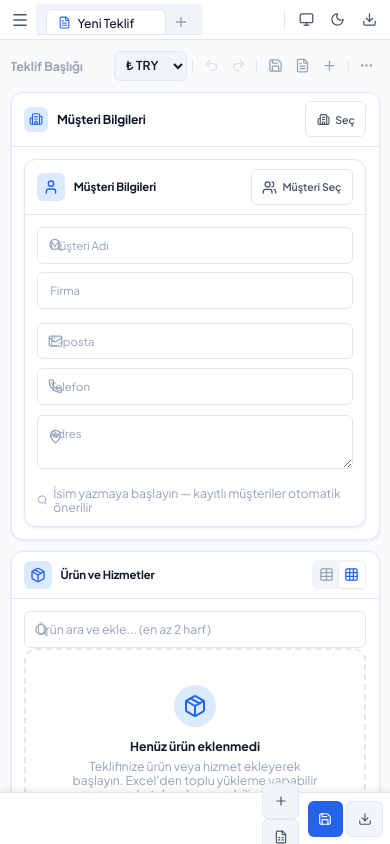
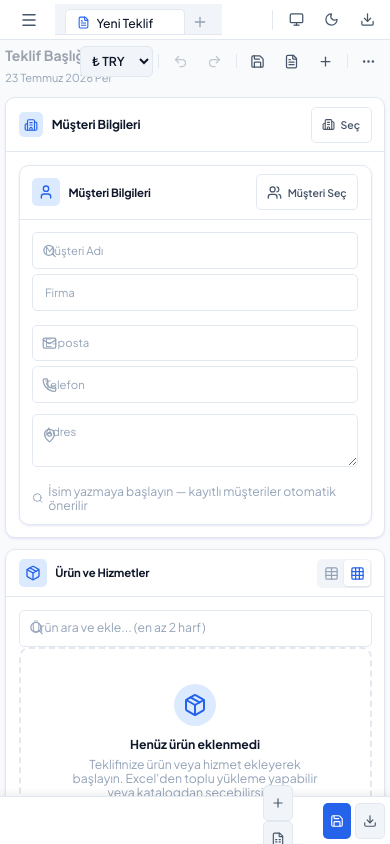
Before and after one commit to WinierKingYT/Fiyat-Teklif-Formu, a React (Vite) app: page / in a window 390 px wide. Built offline with nearby package versions, Linux system fonts and the light colour scheme.

Commit message:
responsive: modal full-height bottom sheet, header wrap, touch targets 44px, 480px breakpoint

```diff
--- a/src/App.tsx
+++ b/src/App.tsx
@@ -137,18 +137,18 @@ const QuoteBuilder = ({
   return (
     <div className="fade-in-up">
       {/* ─── HEADER BAR ─── */}
-      <div className="flex items-center justify-between gap-3 mb-3">
-        <div className="flex items-center gap-3 min-w-0">
+      <div className="flex flex-wrap items-start sm:items-center justify-between gap-2 sm:gap-3 mb-3">
+        <div className="flex flex-col sm:flex-row sm:items-center gap-1 sm:gap-3 min-w-0 flex-1">
           <input
             type="text"
             value={quoteData.title || ''}
             onChange={(e) => updateQuoteData('title', e.target.value)}
             placeholder="Teklif Başlığı"
-            className="text-lg font-bold bg-transparent border-0 outline-none text-[var(--color-text)] placeholder:text-[var(--color-text-muted)]/30 min-w-[160px] p-0"
+            className="text-base sm:text-lg font-bold bg-transparent border-0 outline-none text-[var(--color-text)] placeholder:text-[var(--color-text-muted)]/30 min-w-[140px] sm:min-w-[160px] p-0"
           />
-          <span className="text-[11px] text-[var(--color-text-muted)] hidden sm:inline whitespace-nowrap">{today}</span>
+          <span className="text-[11px] text-[var(--color-text-muted)] whitespace-nowrap">{today}</span>
         </div>
-        <div className="flex items-center gap-0.5 shrink-0">
+        <div className="flex items-center gap-0.5 shrink-0 flex-wrap sm:flex-nowrap">
           <select
             value={quoteData.currency || 'TRY'}
             onChange={(e) => updateQuoteData('currency', e.target.value)}
@@ -159,16 +159,16 @@ const QuoteBuilder = ({
             <option value="EUR">€ EUR</option>
             <option value="GBP">£ GBP</option>
           </select>
-          <div className="w-px h-4 bg-[var(--color-border)] mx-1" />
-          <button onClick={undo} disabled={!canUndo} className="p-1.5 text-[var(--color-text-muted)] hover:text-[var(--color-text)] hover:bg-[var(--color-bg-hover)] rounded-lg transition-colors disabled:opacity-30 disabled:cursor-not-allowed" title="Geri Al (Ctrl+Z)"><Undo2 size={15} /></button>
-          <button onClick={redo} disabled={!canRedo} className="p-1.5 text-[var(--color-text-muted)] hover:text-[var(--color-text)] hover:bg-[var(--color-bg-hover)] rounded-lg transition-colors disabled:opacity-30 disabled:cursor-not-allowed" title="İleri Al (Ctrl+Y)"><Redo2 size={15} /></button>
-          <div className="w-px h-4 bg-[var(--color-border)] mx-1" />
-          <button onClick={saveQuote} className="p-1.5 text-[var(--color-text-muted)] hover:text-[var(--color-primary)] hover:bg-[var(--color-bg-hover)] rounded-lg transition-colors" title="Kaydet (Ctrl+S)"><Save size={15} /></button>
-          <button onClick={handlePdfShortcut} className="p-1.5 text-[var(--color-text-muted)] hover:text-[var(--color-accent)] hover:bg-[var(--color-bg-hover)] rounded-lg transition-colors" title="PDF Önizleme (Ctrl+P)"><FileText size={15} /></button>
-          <button onClick={handleNewQuote} className="p-1.5 text-[var(--color-text-muted)] hover:text-[var(--color-success)] hover:bg-[var(--color-bg-hover)] rounded-lg transition-colors" title="Yeni Teklif (Ctrl+N)"><Plus size={15} /></button>
-          <div className="w-px h-4 bg-[var(--color-border)] mx-1" />
+          <div className="w-px h-4 bg-[var(--color-border)] mx-1 hidden sm:block" />
+          <button onClick={undo} disabled={!canUndo} className="top-bar-btn" title="Geri Al (Ctrl+Z)"><Undo2 size={15} /></button>
+          <button onClick={redo} disabled={!canRedo} className="top-bar-btn" title="İleri Al (Ctrl+Y)"><Redo2 size={15} /></button>
+          <div className="w-px h-4 bg-[var(--color-border)] mx-1 hidden sm:block" />
+          <button onClick={saveQuote} className="top-bar-btn" title="Kaydet (Ctrl+S)"><Save size={15} /></button>
+          <button onClick={handlePdfShortcut} className="top-bar-btn" title="PDF Önizleme (Ctrl+P)"><FileText size={15} /></button>
+          <button onClick={handleNewQuote} className="top-bar-btn" title="Yeni Teklif (Ctrl+N)"><Plus size={15} /></button>
+          <div className="w-px h-4 bg-[var(--color-border)] mx-1 hidden sm:block" />
           <div className="relative group">
-            <button className="p-1.5 text-[var(--color-text-muted)] hover:text-[var(--color-text)] hover:bg-[var(--color-bg-hover)] rounded-lg transition-colors"><MoreHorizontal size={15} /></button>
+            <button className="top-bar-btn"><MoreHorizontal size={15} /></button>
             <div className="absolute right-0 top-full mt-1 bg-[var(--color-bg-card)] border border-[var(--color-border)] rounded-[var(--radius)] shadow-lg py-1 min-w-[160px] z-50 hidden group-hover:block">
               <button onClick={fillTestData} className="w-full flex items-center gap-2 px-3 py-1.5 text-xs text-[var(--color-text)] hover:bg-[var(--color-bg-hover)] transition-colors"><FlaskConical size={13} /> Test Verisi Doldur</button>
               <button onClick={() => setConfirmReset(true)} className="w-full flex items-center gap-2 px-3 py-1.5 text-xs text-[var(--color-text)] hover:bg-[var(--color-bg-hover)] transition-colors"><LogOut size={13} /> Sıfırla</button>
--- a/src/styles/components.css
+++ b/src/styles/components.css
@@ -34,6 +34,7 @@
 .top-bar-divider { width: 1px; height: 20px; background: var(--color-border); margin: 0 0.25rem; }
 .top-bar-btn { display: flex; align-items: center; justify-content: center; width: 28px; height: 28px; border-radius: var(--radius); border: none; background: none; color: var(--color-text-secondary); cursor: pointer; transition: all 0.15s; }
 .top-bar-btn:hover { background: var(--color-bg-hover); color: var(--color-text); }
+.top-bar-btn:disabled { opacity: 0.3; cursor: not-allowed; }
 .top-bar-btn-active { background: var(--color-primary); color: white; }
 .top-bar-btn-active:hover { background: var(--color-primary); color: white; opacity: 0.9; }
 
@@ -71,17 +72,18 @@
   .sidebar-mobile-drawer { display: flex; flex-direction: column; position: absolute; top: 0; left: 0; bottom: 0; width: 280px; max-width: 85vw; background: var(--color-bg-card); box-shadow: var(--shadow-lg); animation: slideInLeft 0.2s ease-out; }
   .sidebar-mobile-header { display: flex; align-items: center; justify-content: space-between; padding: 1rem; border-bottom: 1px solid var(--color-border); }
   .sidebar-mobile-body { flex: 1; overflow-y: auto; padding: 0.5rem 0; }
-  .sidebar-close-btn { display: flex; align-items: center; justify-content: center; width: 32px; height: 32px; border-radius: var(--radius); border: none; background: none; color: var(--color-text-secondary); cursor: pointer; }
+  .sidebar-close-btn { display: flex; align-items: center; justify-content: center; width: 44px; height: 44px; border-radius: var(--radius); border: none; background: none; color: var(--color-text-secondary); cursor: pointer; }
   .sidebar-close-btn:hover { background: var(--color-bg-hover); }
-  .top-bar-mobile-toggle { display: flex; }
+  .top-bar-mobile-toggle { display: flex; width: 44px; height: 44px; align-items: center; justify-content: center; }
   .top-bar { padding: 0 0.5rem; }
   .top-bar-left { overflow-x: auto; -webkit-overflow-scrolling: touch; gap: 0.25rem; }
-  .content-area { padding: 0.75rem; }
+  .top-bar-btn { width: 36px; height: 36px; }
+  .content-area { padding: 0.5rem; }
   .status-bar { position: sticky; bottom: 0; z-index: 30; box-shadow: 0 -2px 8px rgba(0,0,0,0.08); padding: 0 0.5rem; gap: 0.5rem; height: 52px; min-height: 52px; }
   .status-bar-left { gap: 0.5rem; }
   .status-bar-right { gap: 0.25rem; }
   .status-item { font-size: 0.6875rem; }
-  .status-action-btn { padding: 0.5rem 0.75rem; font-size: 0.75rem; min-height: 36px; }
+  .status-action-btn { padding: 0.5rem 0.75rem; font-size: 0.75rem; min-height: 44px; }
   .status-total { font-size: 0.8125rem; }
   .status-bar-mobile-actions { display: flex; align-items: center; gap: 0.25rem; }
 
@@ -89,18 +91,39 @@
   .section-title { font-size: 0.8125rem; }
   .form-row { flex-direction: column; gap: 0; }
   .form-control { padding: 0.625rem 0.75rem; font-size: 16px; }
-  .btn { min-height: 40px; font-size: 0.8125rem; }
-  .btn-sm { min-height: 36px; padding: 0.375rem 0.75rem; }
+  .btn { min-height: 44px; font-size: 0.8125rem; }
+  .btn-sm { min-height: 40px; padding: 0.5rem 0.75rem; }
   .items-table { font-size: 0.75rem; }
   .items-table th, .items-table td { padding: 0.375rem 0.5rem; }
   .items-table input, .items-table select, .items-table textarea { font-size: 16px; }
   .card-header { padding: 0.5rem 0.625rem; }
-  .card-body { padding: 0.625rem; }
+  .card-body { padding: 0.5rem; }
   .table-actions { flex-wrap: wrap; gap: 0.375rem; }
   .table-actions .btn { flex: 1; min-width: 0; font-size: 0.6875rem; padding: 0.25rem 0.5rem; }
-  .grid { gap: 0.625rem !important; }
-  .modal-content { max-width: 100%; max-height: 90vh; border-radius: var(--radius-md); margin: 0.5rem; }
+  .grid { gap: 0.5rem !important; }
+  .modal-content { max-width: 100%; max-height: 100vh; border-radius: var(--radius-md); margin: 0; }
   [data-theme="dark"] .sidebar-mobile-overlay { background: rgba(0,0,0,0.5); }
+}
+
+@media (max-width: 480px) {
+  :root {
+    --radius-sm: 4px;
+    --radius: 5px;
+    --radius-md: 7px;
+    --radius-lg: 10px;
+    --radius-xl: 12px;
+  }
+  .content-area { padding: 0.375rem; }
+  .card-body { padding: 0.5rem 0.5rem; }
+  .card-header { padding: 0.5rem 0.5rem; }
+  .grid { gap: 0.375rem !important; }
+  .btn-sm { min-height: 36px; padding: 0.375rem 0.625rem; font-size: 0.75rem; }
+  .form-control { padding: 0.5rem 0.625rem; }
+  .status-bar { height: 48px; min-height: 48px; padding: 0 0.375rem; }
+  .status-action-btn { padding: 0.375rem 0.5rem; font-size: 0.6875rem; min-height: 36px; }
+  .items-table { font-size: 0.6875rem; }
+  .items-table th, .items-table td { padding: 0.25rem 0.375rem; }
+  .top-bar-btn { width: 32px; height: 32px; }
 }
 
 @keyframes slideInLeft {
@@ -143,12 +166,20 @@
 
 /* ===== MOBILE BOTTOM SHEET MODAL ===== */
 .modal-bottom-sheet { align-items: flex-end !important; padding: 0 !important; }
-.modal-bottom-sheet > div { max-width: 100% !important; max-height: 90vh !important; border-radius: var(--radius-lg) var(--radius-lg) 0 0 !important; margin-top: auto; }
+.modal-bottom-sheet > div { max-width: 100% !important; max-height: 100vh !important; border-radius: var(--radius-lg) var(--radius-lg) 0 0 !important; margin-top: auto; width: 100%; }
 .modal-drag-handle { width: 36px; height: 4px; border-radius: 2px; background: var(--color-border); margin: 0.5rem auto; flex-shrink: 0; }
+
 @media (max-width: 767px) {
   .modal-fullscreen-mobile { align-items: flex-end !important; padding: 0 !important; }
-  .modal-fullscreen-mobile > div { max-width: 100% !important; max-height: 92vh !important; border-radius: var(--radius-lg) var(--radius-lg) 0 0 !important; margin-top: auto; width: 100%; }
+  .modal-fullscreen-mobile > div { max-width: 100% !important; max-height: 100vh !important; border-radius: var(--radius-lg) var(--radius-lg) 0 0 !important; margin-top: auto; width: 100%; }
   .modal-fullscreen-mobile .modal-drag-handle { display: block; }
+
+  /* Ensure modal children don't overflow on mobile */
+  .modal-bottom-sheet > div > div:last-child,
+  .modal-fullscreen-mobile > div > div:last-child {
+    overscroll-behavior: contain;
+    -webkit-overflow-scrolling: touch;
+  }
 }
 .section-header { display: flex; align-items: center; justify-content: space-between; padding: 1rem 1.25rem; }
 .section-title { font-size: 0.875rem; font-weight: 700; color: var(--color-text); display: flex; align-items: center; gap: 0.5rem; letter-spacing: -0.01em; }
```
Also changed, not shown: src/components/ItemsTable.tsx (+6 -6 lines), src/components/Modal.tsx (+8 -6 lines).
